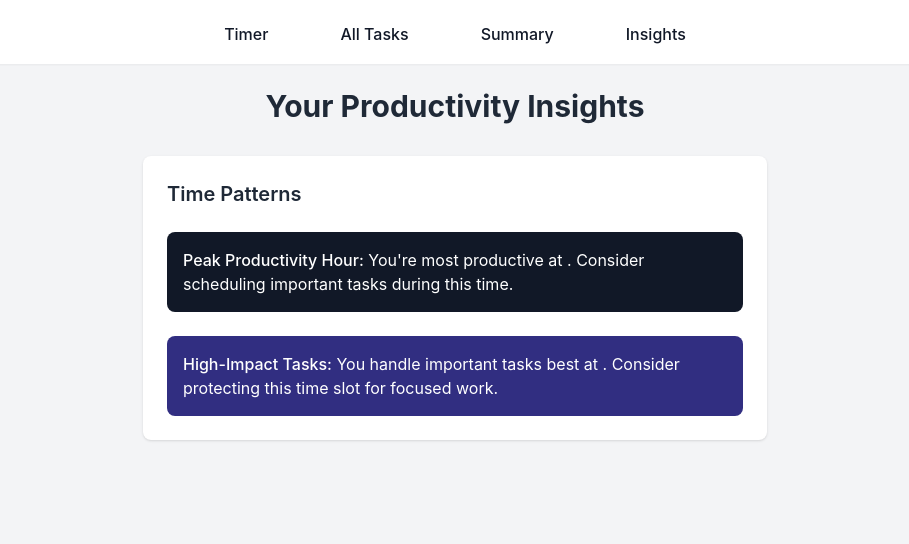
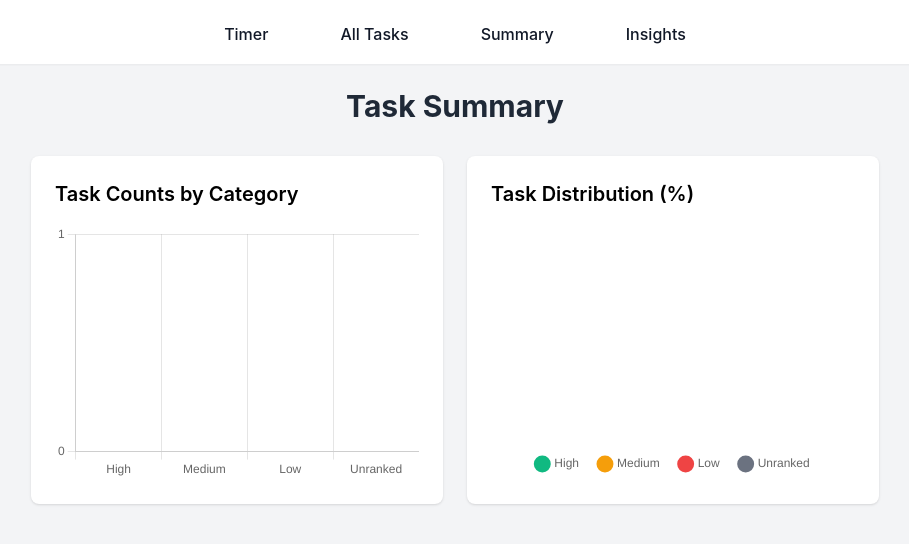
Before and after one commit to evelynso2024/TimeWell, a React (Create React App) app: page /summary in a window 1280 px wide. Shown: the top 544 px of the page, without its empty margins (185-1094 px from the left). Built offline with nearby package versions, Linux system fonts and the light colour scheme; the HTML template or start-up script is replaced by a standard one.

Commit message:
Update Summary.js

```diff
--- a/src/components/Summary.js
+++ b/src/components/Summary.js
@@ -1,71 +1,131 @@
 import React, { useState, useEffect } from 'react';
+import { Chart as ChartJS, ArcElement, Tooltip, Legend, CategoryScale, LinearScale, BarElement } from 'chart.js';
+import { Doughnut, Bar } from 'react-chartjs-2';
+
+ChartJS.register(ArcElement, Tooltip, Legend, CategoryScale, LinearScale, BarElement);
 
 function Summary() {
-  const [insights, setInsights] = useState({
-    mostProductiveHour: '',
-    highLeverageTime: ''
+  const [taskStats, setTaskStats] = useState({
+    counts: {
+      labels: ['High', 'Medium', 'Low', 'Unranked'],
+      datasets: [{
+        data: [0, 0, 0, 0],
+        backgroundColor: ['#10B981', '#F59E0B', '#EF4444', '#6B7280']  // Changed colors
+      }]
+    },
+    percentages: {
+      labels: ['High', 'Medium', 'Low', 'Unranked'],
+      datasets: [{
+        data: [0, 0, 0, 0],
+        backgroundColor: ['#10B981', '#F59E0B', '#EF4444', '#6B7280']  // Changed colors
+      }]
+    }
   });
 
   useEffect(() => {
-    analyzeProductivity();
+    calculateStats();
   }, []);
 
-  const analyzeProductivity = () => {
+  const calculateStats = () => {
     const allTasks = JSON.parse(localStorage.getItem('allTasks') || '[]');
-    if (allTasks.length === 0) return;
 
-    // Analyze hours
-    const hourCounts = {};
+    const leverageCounts = {
+      'High': 0,
+      'Medium': 0,
+      'Low': 0,
+      'Unranked': 0
+    };
+
     allTasks.forEach(task => {
-      const hour = new Date(task.startTime || task.timestamp).getHours();
-      hourCounts[hour] = (hourCounts[hour] || 0) + 1;
+      if (!task.leverage) {
+        leverageCounts['Unranked']++;
+      } else {
+        leverageCounts[task.leverage]++;
+      }
     });
 
-    // Analyze high leverage tasks
-    const highLeverageTasks = allTasks.filter(task => task.leverage === 'High');
-    const highLeverageHours = {};
-    highLeverageTasks.forEach(task => {
-      const hour = new Date(task.startTime || task.timestamp).getHours();
-      highLeverageHours[hour] = (highLeverageHours[hour] || 0) + 1;
-    });
+    const total = allTasks.length;
+    const percentages = Object.values(leverageCounts).map(count =>
+      total > 0 ? Math.round((count / total) * 100) : 0
+    );
 
-    setInsights({
-      mostProductiveHour: formatHour(parseInt(Object.keys(hourCounts).reduce((a, b) =>
-        hourCounts[a] > hourCounts[b] ? a : b
-      ))),
-      highLeverageTime: highLeverageTasks.length > 0 ? formatHour(parseInt(Object.keys(highLeverageHours).reduce((a, b) =>
-        highLeverageHours[a] > highLeverageHours[b] ? a : b
-      ))) : 'Not enough data'
+    setTaskStats({
+      counts: {
+        labels: ['High', 'Medium', 'Low', 'Unranked'],
+        datasets: [{
+          data: Object.values(leverageCounts),
+          backgroundColor: ['#10B981', '#F59E0B', '#EF4444', '#6B7280'],  // Green, Yellow, Red, Gray
+          borderWidth: 0
+        }]
+      },
+      percentages: {
+        labels: ['High', 'Medium', 'Low', 'Unranked'],
+        datasets: [{
+          data: percentages,
+          backgroundColor: ['#10B981', '#F59E0B', '#EF4444', '#6B7280'],  // Green, Yellow, Red, Gray
+          borderWidth: 0
+        }]
+      }
     });
   };
 
-  const formatHour = (hour) => {
-    const ampm = hour >= 12 ? 'PM' : 'AM';
-    const hour12 = hour % 12 || 12;
-    return `${hour12}${ampm}`;
-  };
-
   return (
-    <div className="max-w-2xl mx-auto p-6">
+    <div className="max-w-4xl mx-auto p-6">
       <div className="text-center mb-8">
-        <h1 className="text-3xl font-bold text-gray-800">Your Productivity Insights</h1>
+        <h1 className="text-3xl font-bold text-gray-800">Task Summary</h1>
       </div>
 
-      <div className="bg-white rounded-lg shadow p-6">
-        <h2 className="text-xl font-semibold mb-6 text-gray-800">Time Patterns</h2>
-        <div className="space-y-6">
-          <div className="bg-gray-900 p-4 rounded-lg">
-            <p className="text-white">
-              <span className="font-medium">Peak Productivity Hour:</span> You're most productive at {insights.mostProductiveHour}.
-              Consider scheduling important tasks during this time.
-            </p>
+      <div className="grid grid-cols-1 md:grid-cols-2 gap-6">
+        {/* Bar Chart */}
+        <div className="bg-white rounded-lg shadow p-6">
+          <h2 className="text-xl font-semibold mb-4">Task Counts by Category</h2>
+          <div className="h-64">
+            <Bar
+              data={taskStats.counts}
+              options={{
+                responsive: true,
+                maintainAspectRatio: false,
+                plugins: {
+                  legend: {
+                    display: false
+                  }
+                },
+                scales: {
+                  y: {
+                    beginAtZero: true,
+                    ticks: {
+                      stepSize: 1
+                    }
+                  }
+                }
+              }}
+            />
           </div>
+        </div>
 
-          <div className="bg-indigo-900 p-4 rounded-lg">
-            <p className="text-white">
-              <span className="font-medium">High-Impact Tasks:</span> You handle important tasks best at {insights.highLeverageTime}.
-              Consider protecting this time slot for focused work.
-            </p>
+        {/* Donut Chart */}
+        <div className="bg-white rounded-lg shadow p-6">
+          <h2 className="text-xl font-semibold mb-4">Task Distribution (%)</h2>
+          <div className="h-64">
+            <Doughnut
+              data={taskStats.percentages}
+              options={{
+                responsive: true,
+                maintainAspectRatio: false,
+                plugins: {
+                  legend: {
+                    position: 'bottom',
+                    labels: {
+                      usePointStyle: true,
+                      padding: 20,
+                      font: {
+                        size: 12
+                      }
+                    }
+                  }
+                }
+              }}
+            />
           </div>
         </div>
       </div>
```
